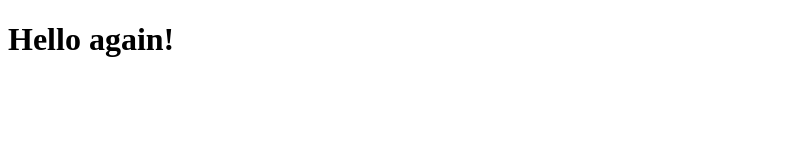
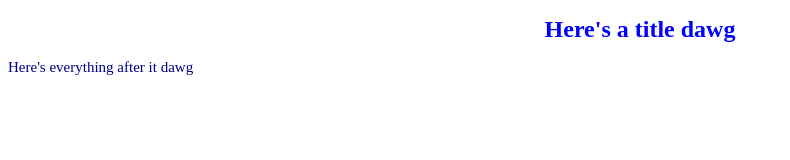
Before and after one commit to athsiao/page-test, a plain HTML site: page index.html in a window 1280 px wide. Shown: the whole page, without its empty margins (0-790 px from the left). Drawn offline with Linux system fonts and the light colour scheme.

```diff
--- a/index.html
+++ b/index.html
@@ -1,11 +1,28 @@
 <!DOCTYPE html>
 <html>
     <head>
+        <meta charset="utf-8"> <!-- optional -->
         <title>
-            Hello!
+            Page Title
         </title>
+
+        <style>
+            p {
+                color: darkblue;
+                font-size: 15px;
+                width: 200px;
+            }
+
+            h1 {
+                color: blue;
+                font-size: 24px;
+                text-align: center;
+            }
+        </style>
     </head>
+    <!-- Visable to the user -->
     <body>
-        <h1>Hello again!</h1>
+        <div><h1>Here's a title dawg</h1></div>
+        <p>Here's everything after it dawg</p>
     </body>
 </html>
```
Also changed, not shown: pokemon/assets/dugtriosandwichtrio.png (added), pokemon/assets/fluffyeeveepancakes.png (added), pokemon/assets/nuttybunearyfrappe.png (added).
